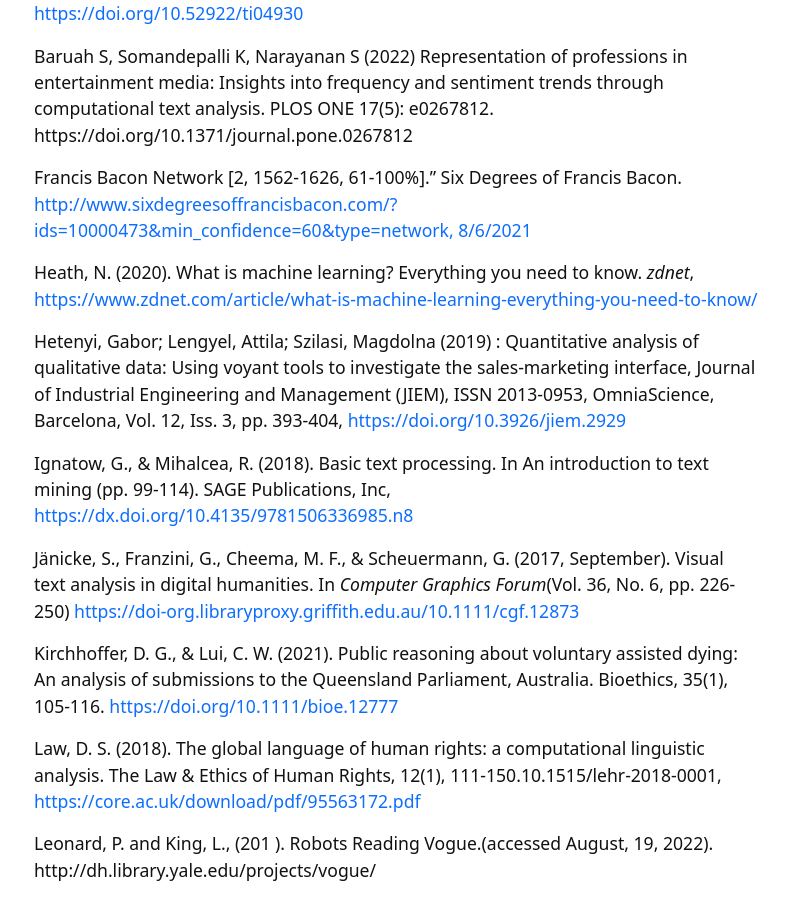
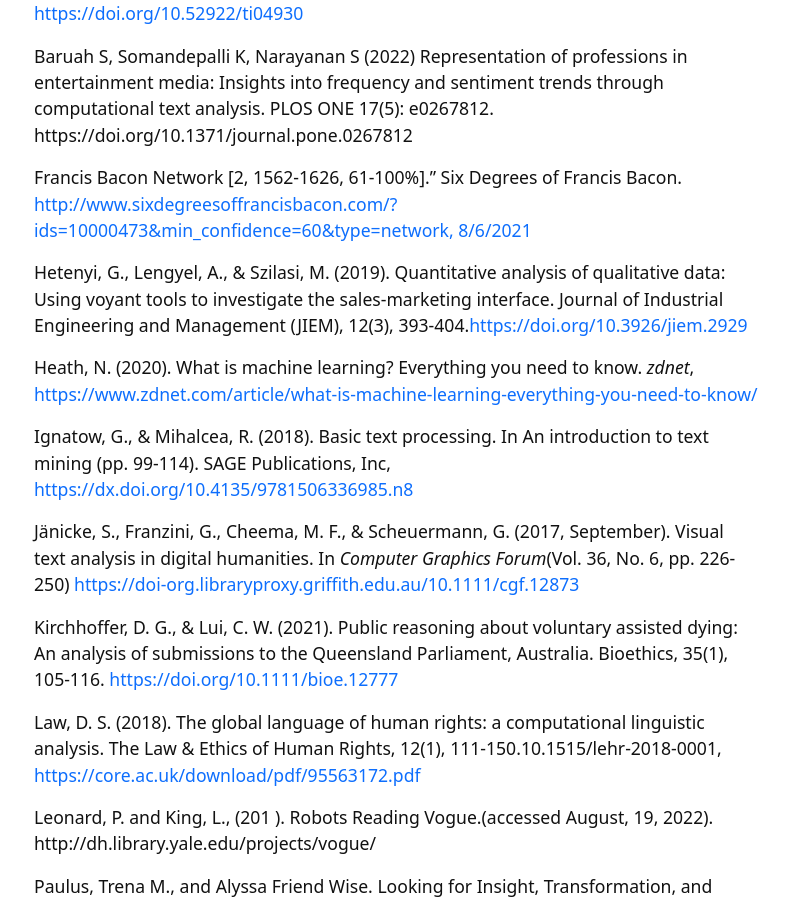
Before and after one commit to GULibrarySandbox/intro-text-mining-analysis-2022, a Jekyll site: the page built from content/9-references.md, in a window 1280 px wide and 900 px high, scrolled down 312 px. Shown: the whole window, without its empty margins (243-1031 px from the left). Built offline with Jekyll 4.4.1, drawn with Linux system fonts in a browser that asks for light colours.

Commit message:
Update 9-references.md

```diff
--- a/content/9-references.md
+++ b/content/9-references.md
@@ -10,10 +10,9 @@ Baruah S, Somandepalli K, Narayanan S (2022) Representation of professions in en
 
 Francis Bacon Network [2, 1562-1626, 61-100%]." Six Degrees of Francis Bacon. [http://www.sixdegreesoffrancisbacon.com/?ids=10000473&min_confidence=60&type=network, 8/6/2021](http://www.sixdegreesoffrancisbacon.com/?ids=10000473&min_confidence=60&type=network, 8/6/2021)
 
+Hetenyi, G., Lengyel, A., & Szilasi, M. (2019). Quantitative analysis of qualitative data: Using voyant tools to investigate the sales-marketing interface. Journal of Industrial Engineering and Management (JIEM), 12(3), 393-404.[https://doi.org/10.3926/jiem.2929](https://doi.org/10.3926/jiem.2929)
 
 Heath, N. (2020). What is machine learning? Everything you need to know. *zdnet*, [https://www.zdnet.com/article/what-is-machine-learning-everything-you-need-to-know/](https://www.zdnet.com/article/what-is-machine-learning-everything-you-need-to-know/)
-
-Hetenyi, Gabor; Lengyel, Attila; Szilasi, Magdolna (2019) : Quantitative analysis of qualitative data: Using voyant tools to investigate the sales-marketing interface, Journal of Industrial Engineering and Management (JIEM), ISSN 2013-0953, OmniaScience, Barcelona, Vol. 12, Iss. 3, pp. 393-404, [https://doi.org/10.3926/jiem.2929](https://doi.org/10.3926/jiem.2929)
 
 Ignatow, G., & Mihalcea, R. (2018). Basic text processing. In An introduction to text mining (pp. 99-114). SAGE Publications, Inc, [https://dx.doi.org/10.4135/9781506336985.n8](https://dx.doi.org/10.4135/9781506336985.n8)
 
```
